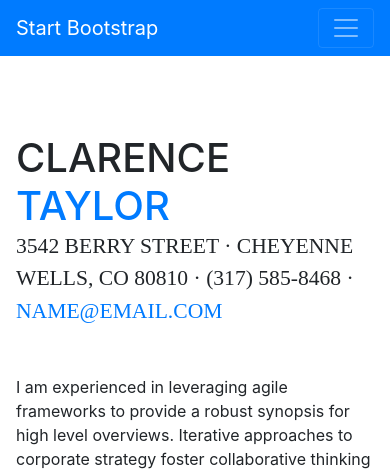
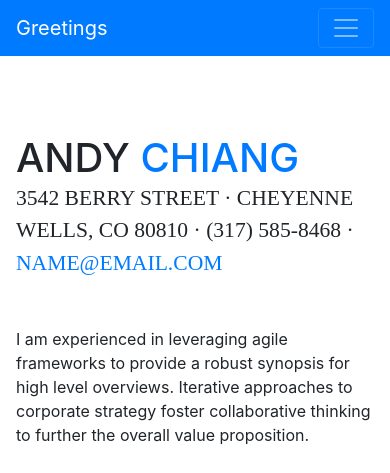
Before and after one commit to Sabisu/ProjectNibba.github.io, a website with bundled scripts: page index.html in a window 390 px wide. Shown: the top 473 px of the page. Built offline with nearby package versions, Linux system fonts and the light colour scheme; a web font is replaced by a local one.

Commit message:
Update index.html

```diff
--- a/index.html
+++ b/index.html
@@ -8,7 +8,7 @@
     <meta name="description" content="">
     <meta name="author" content="">
 
-    <title>Resume - Start Bootstrap Theme</title>
+    <title>I'm not dead yet!</title>
 
     <!-- Bootstrap core CSS -->
     <link href="vendor/bootstrap/css/bootstrap.min.css" rel="stylesheet">
@@ -29,7 +29,7 @@
 
     <nav class="navbar navbar-expand-lg navbar-dark bg-primary fixed-top" id="sideNav">
       <a class="navbar-brand js-scroll-trigger" href="#page-top">
-        <span class="d-block d-lg-none">Start Bootstrap</span>
+        <span class="d-block d-lg-none">Greetings</span>
         <span class="d-none d-lg-block">
           <img class="img-fluid img-profile rounded-circle mx-auto mb-2" src="img/profile.jpg" alt="">
         </span>
@@ -65,8 +65,8 @@
 
       <section class="resume-section p-3 p-lg-5 d-flex d-column" id="about">
         <div class="my-auto">
-          <h1 class="mb-0">Clarence
-            <span class="text-primary">Taylor</span>
+          <h1 class="mb-0">Andy
+            <span class="text-primary">Chiang</span>
           </h1>
           <div class="subheading mb-5">3542 Berry Street · Cheyenne Wells, CO 80810 · (317) 585-8468 ·
             <a href="mailto:name@email.com">name@email.com</a>
```
